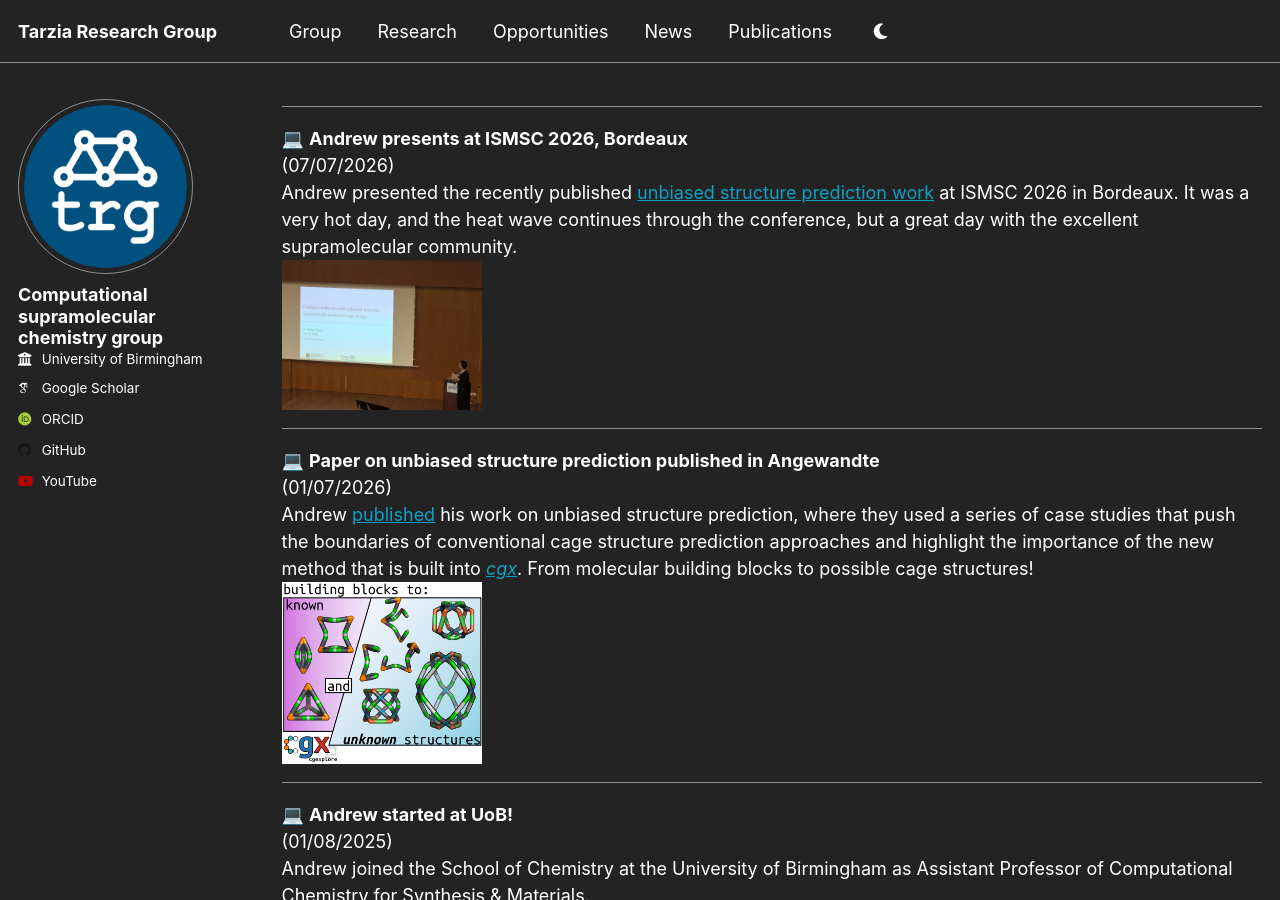
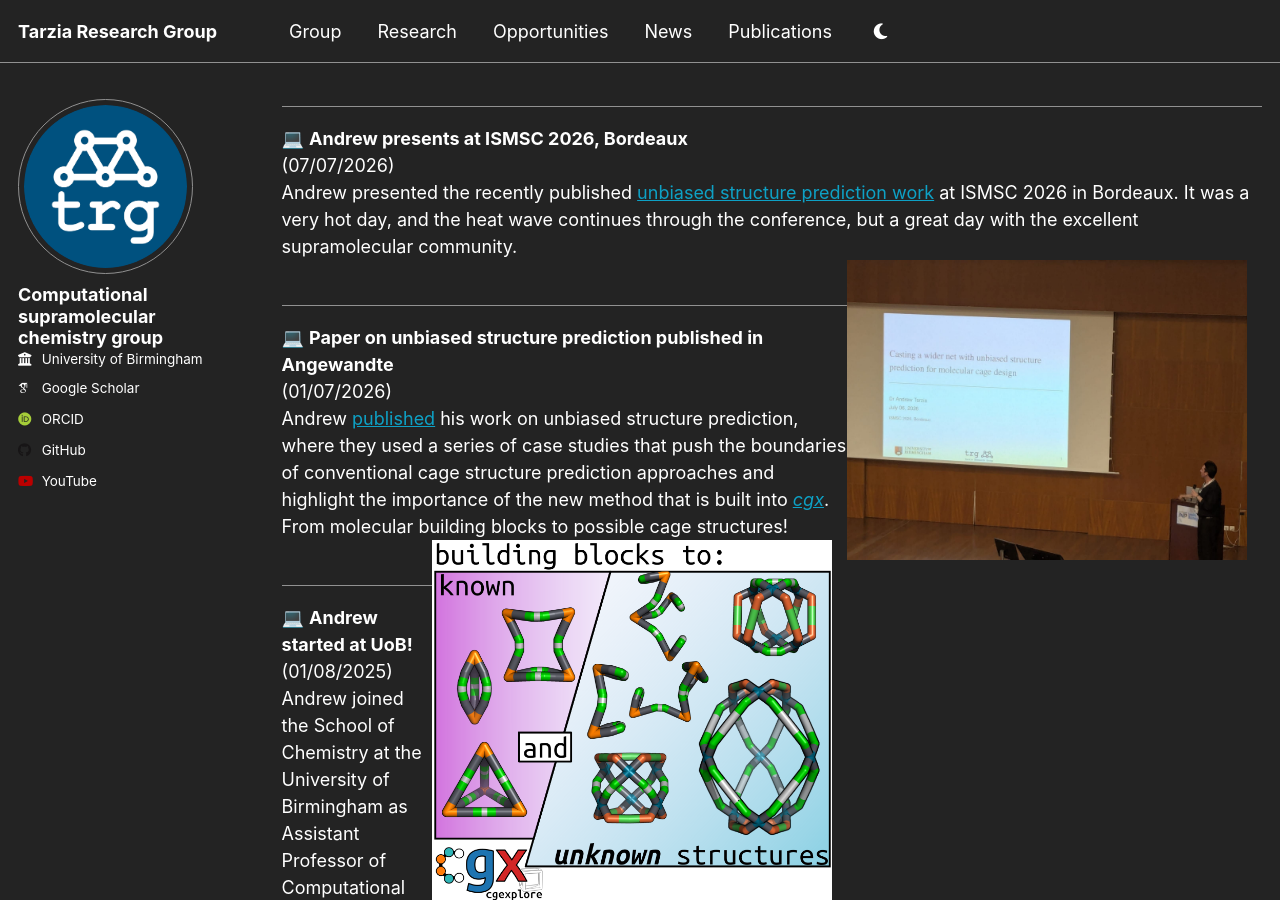
Before and after one commit to TarziaResearchGroup/TarziaResearchGroup.github.io, a Jekyll site: the page built from _pages/news.html, in a window 1280 px wide and 900 px high, scrolled down 407 px. Built offline with Jekyll 4.4.1, drawn with Linux system fonts in a browser that asks for light colours; some web fonts are replaced; a script that is not in the unit is left out.

Commit message:
Update news.yml

```diff
--- a/_data/news.yml
+++ b/_data/news.yml
@@ -14,13 +14,13 @@
     text: Andrew presented the recently published <a href="https://onlinelibrary.wiley.com/doi/10.1002/anie.9267462">unbiased structure prediction work</a> at ISMSC 2026 in Bordeaux. It was a very hot day, and the heat wave continues through the conference, but a great day with the excellent supramolecular community.
     date: 07/07/2026
     type: presentation
-    image: <img src="../images/talkimage.jpeg" alt="Andrew on stage" class="center" width="200">
+    image: <img src="../images/talkimage.jpeg" alt="Andrew on stage" class="image-right" width="400">
 
 -   title: Paper on unbiased structure prediction published in Angewandte
     text: Andrew <a href="https://onlinelibrary.wiley.com/doi/10.1002/anie.9267462">published</a> his work on unbiased structure prediction, where they used a series of case studies that push the boundaries of conventional cage structure prediction approaches and highlight the importance of the new method that is built into <a href="https://cgexplore.readthedocs.io/en/latest/index.html"><i>cgx</i></a>. From molecular building blocks to possible cage structures!
     date: 01/07/2026
     type: paper
-    image: <img src="../images/tocfig_final.png" alt="Paper TOC" class="center" width="200">
+    image: <img src="../images/tocfig_final.png" alt="Paper TOC" class="image-right" width="400">
 
 -   title: Andrew started at UoB!
     text: Andrew joined the School of Chemistry at the University of Birmingham as Assistant Professor of Computational Chemistry for Synthesis & Materials.
```
